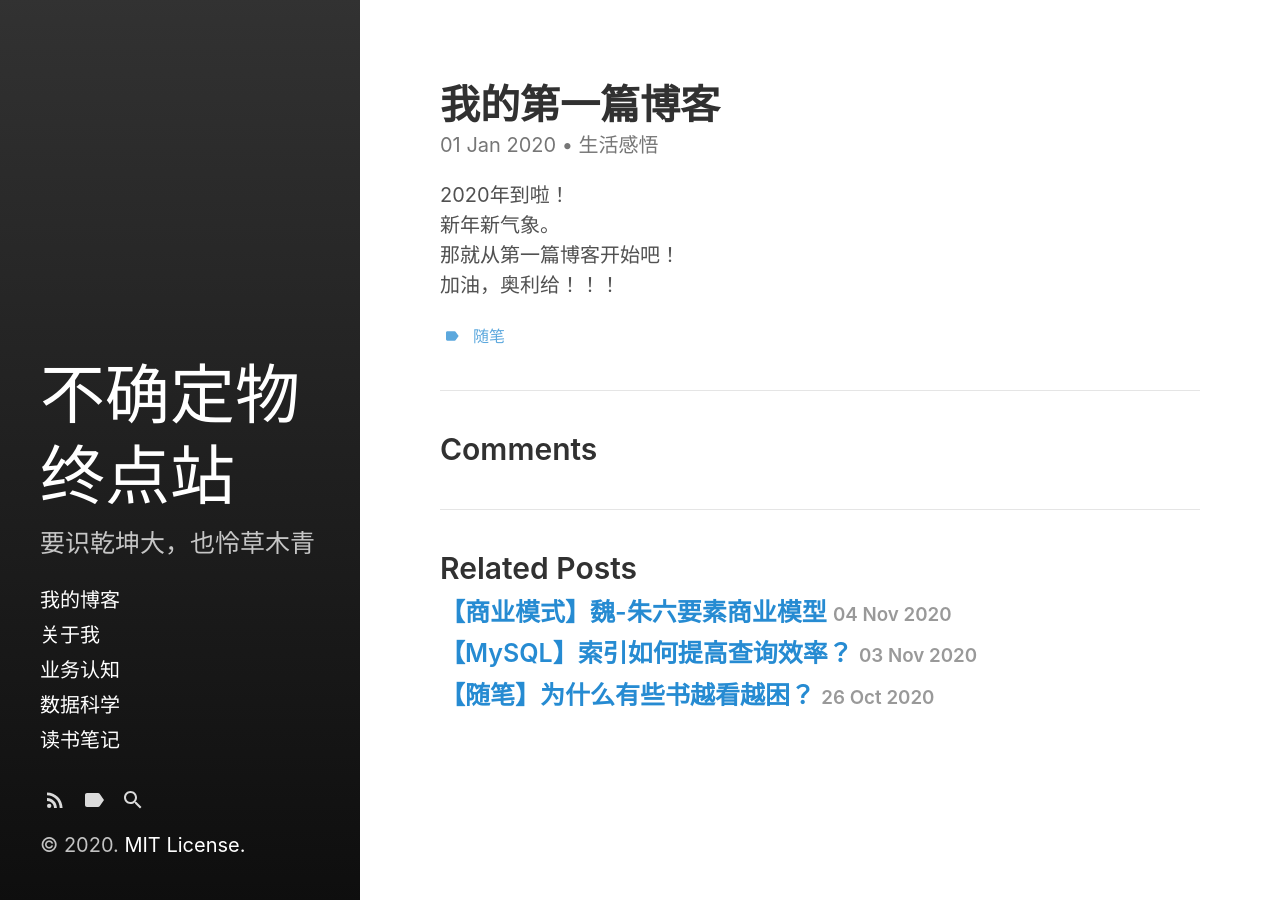
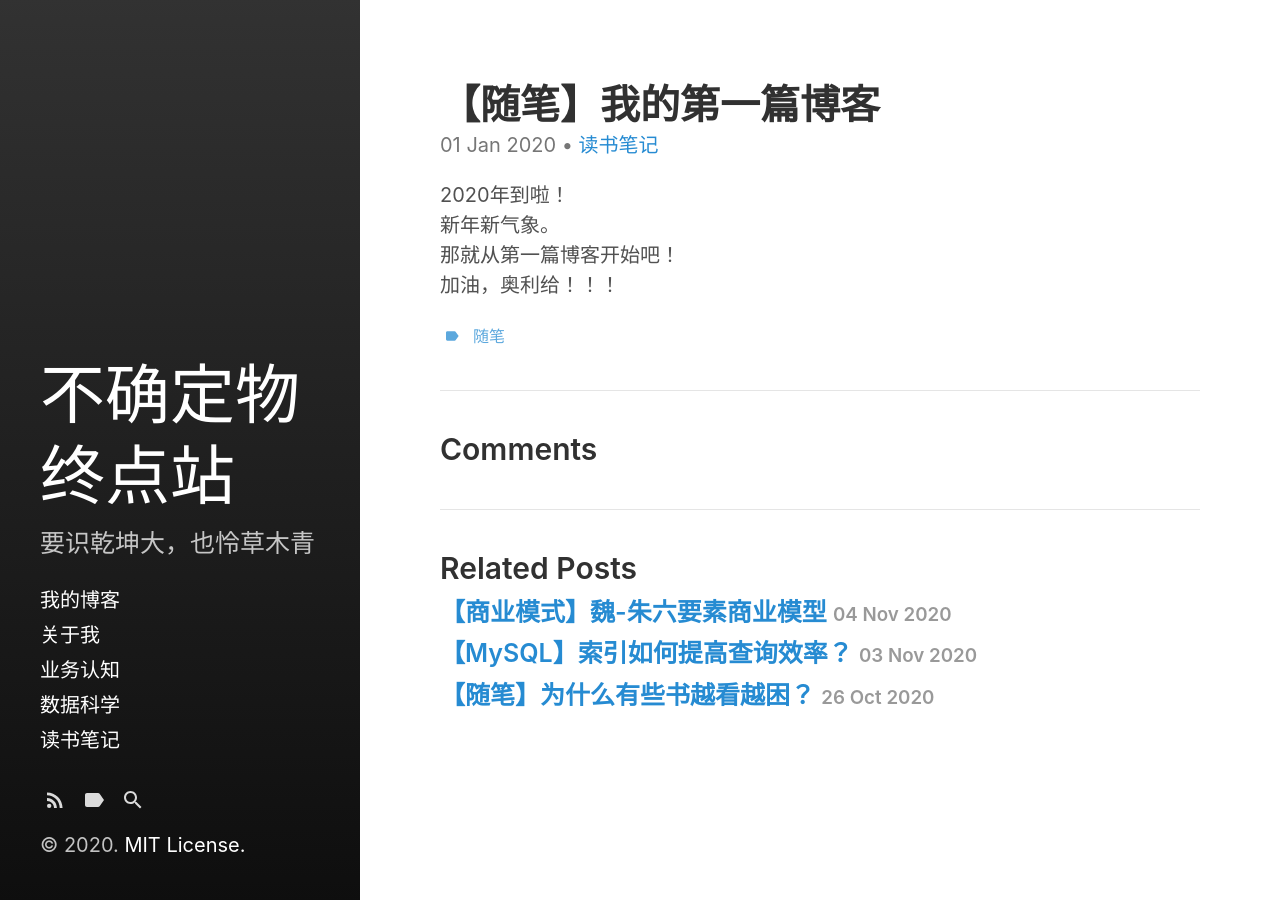
Before and after one commit to Bin0Lin/Bin0Lin.github.io, a Jekyll site: the page built from _posts/2020-01-01-我的第一篇博客.md, in a window 1280 px wide. Built offline with Jekyll 4.4.1, drawn with Linux system fonts in a browser that asks for light colours.

Commit message:
Update 2020-01-01-我的第一篇博客.md

```diff
--- a/_posts/2020-01-01-我的第一篇博客.md
+++ b/_posts/2020-01-01-我的第一篇博客.md
@@ -1,9 +1,9 @@
 ---
 layout:     post
-title:      "我的第一篇博客"
+title:      "【随笔】我的第一篇博客"
 date:       2020-01-01
 categories:
-            - 生活感悟
+            - 读书笔记
 tags:
             - 随笔
 ---
```
